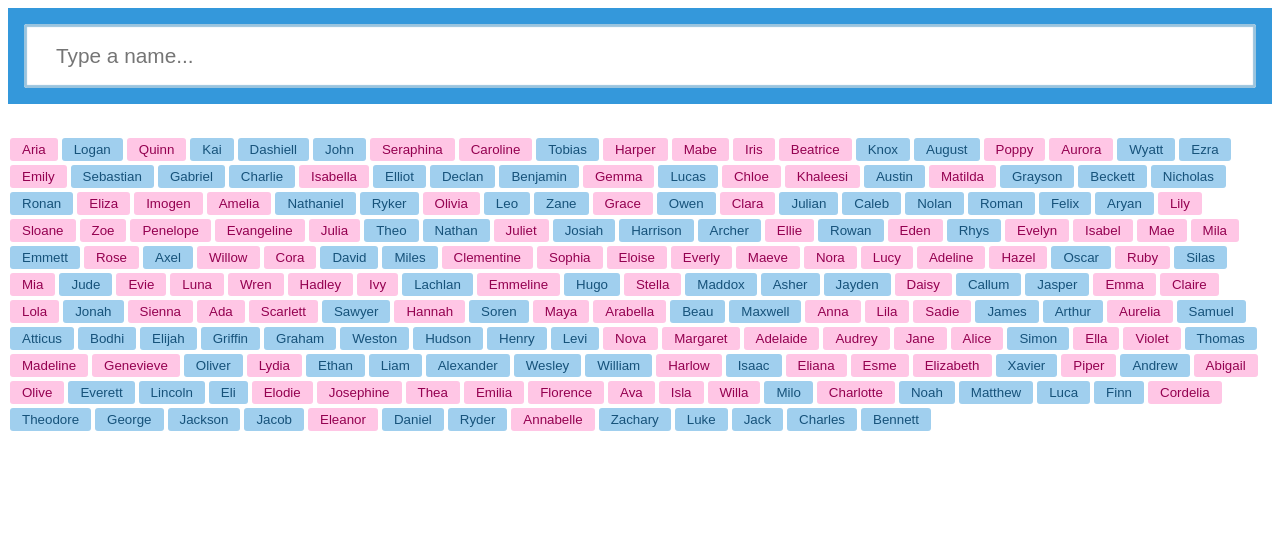
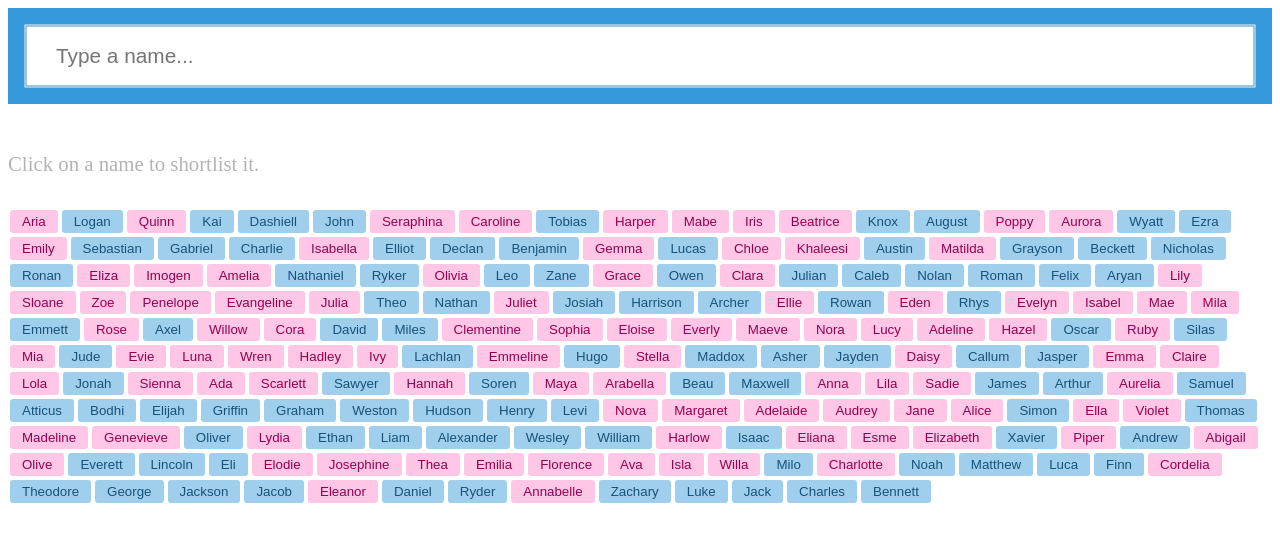
Before and after one commit to whydidIchoosephysics/react-baby-names-2, a React (Create React App) app: page / in a window 1280 px wide. Shown: the top 542 px of the page. Built offline with nearby package versions, Linux system fonts and the light colour scheme.

Commit message:
Added ternary operator

```diff
--- a/src/components/shortlist.js
+++ b/src/components/shortlist.js
@@ -1,4 +1,4 @@
-import React from "react";
+import React, {Fragment} from "react";
 
 import { NameList } from "./name-list";
 export function Shortlist({names, shortlist, setShortlist}) {
@@ -10,9 +10,24 @@ export function Shortlist({names, shortlist, setShortlist}) {
         setShortlist(shortlist.filter((entry) => entry !== id));
     }
 
+    const hasNames = shortListedNames.length > 0;
+
+
     return (
         <div className="short-list">
-            <NameList nameList={shortListedNames} onItemClick={removeFromShortlist} />
+            <h2>
+                {hasNames ? "Your shortlist: " : "Click on a name to shortlist it."}
+            </h2>
+            {hasNames && (
+            <Fragment>
+                <NameList
+                nameList={shortListedNames}
+                onItemClick={removeFromShortlist}
+            />
+            <hr/>
+            </Fragment>
+            )}
+
         </div>
     );
 }
```
